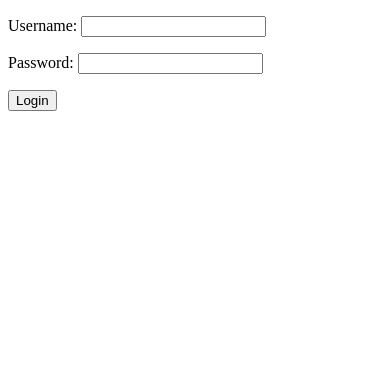
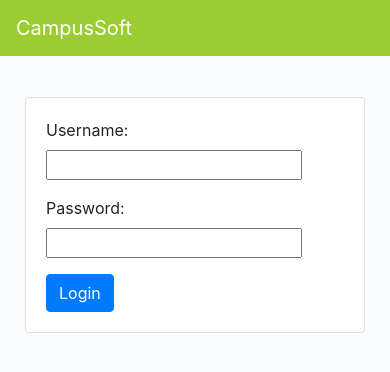
Before and after one commit to JACOBIN-SCTCS/djangoapp, a Django app: page /login/ in a window 390 px wide. Shown: the top 372 px of the page. Run offline with Django 3.2, Linux system fonts and the light colour scheme; parts of the project's set-up code (start-up, migrations or seed data) failed here and were passed over; some libraries are stand-ins or nearby versions.

Commit message:
More UI Changes

```diff
--- a/attendance/templates/attendance/admin_dashboard.html
+++ b/attendance/templates/attendance/admin_dashboard.html
@@ -39,7 +39,7 @@
          <i class="material-icons" style="font-size:15px;">add</i>
                 Add new</a></p>
 <table class="table table-bordered" >
-        <thead>
+        <thead class="thead-dark">
           <tr>
             <th scope="col">#</th>
             <th scope="col">ID</th>
--- a/attendance/templates/attendance/login.html
+++ b/attendance/templates/attendance/login.html
@@ -1,18 +1,54 @@
 <!DOCTYPE html>
 <html lang="en">
 <head>
+        {% load static %}
     <meta charset="UTF-8">
     <title>Title</title>
+    <link rel="stylesheet" type="text/css" href="{% static 'attendance/bootstrap.min.css' %}">
+</head>
 
-<body>
+<body style="background-color: #FAFBFC">
 
 <!-- THE LOGIN PAGE FOR BOTH THE ADMIN AND THE SUPERUSER -->
 
 
+<nav class="navbar navbar-expand-lg navbar-dark" style="background-color:yellowgreen">
+    <a class="navbar-brand"  style="color: white ; " >CampusSoft</a>
 
 
-<form method="POST" action="" >
-    {% csrf_token %}
-        {{ form.as_p }}
-        <button type="submit" >Login</button>
+    <div class="collapse navbar-collapse" id="navbarSupportedContent">
+    <!---  <ul class="navbar-nav mr-auto">
+
+      </ul>-->
+
+    </div>
+  </nav>
+
+  <div class="row">
+        <div class="col-sm-3"></div>
+        <div class="col-sm-6 mx-auto" style="padding-top: 40px; padding-left: 40px ;padding-right: 40px;">
+                <div class="card d-flex align-items-center h-100">
+                        <div class="card-body">
+
+                                <form method="POST" action="" >
+
+                                        {% csrf_token %}
+                                        <div class="form-group">
+                                            {{ form.as_p }}
+                                        </div>
+
+                                            <button type="submit"  class="btn btn-primary">Login</button>
+
+                                </form>
+                        </div>
+                      </div>
+
+
+        </div>
+        <div class="col-sm-3"></div>
+      </div>
+
+
+
 </form>
+</body>
```
Also changed, not shown: attendance/templates/attendance/staff_update_form.html (+15 -18 lines), attendance/templates/attendance/user_dashboard.html (line endings or trailing spaces), db.sqlite3.
